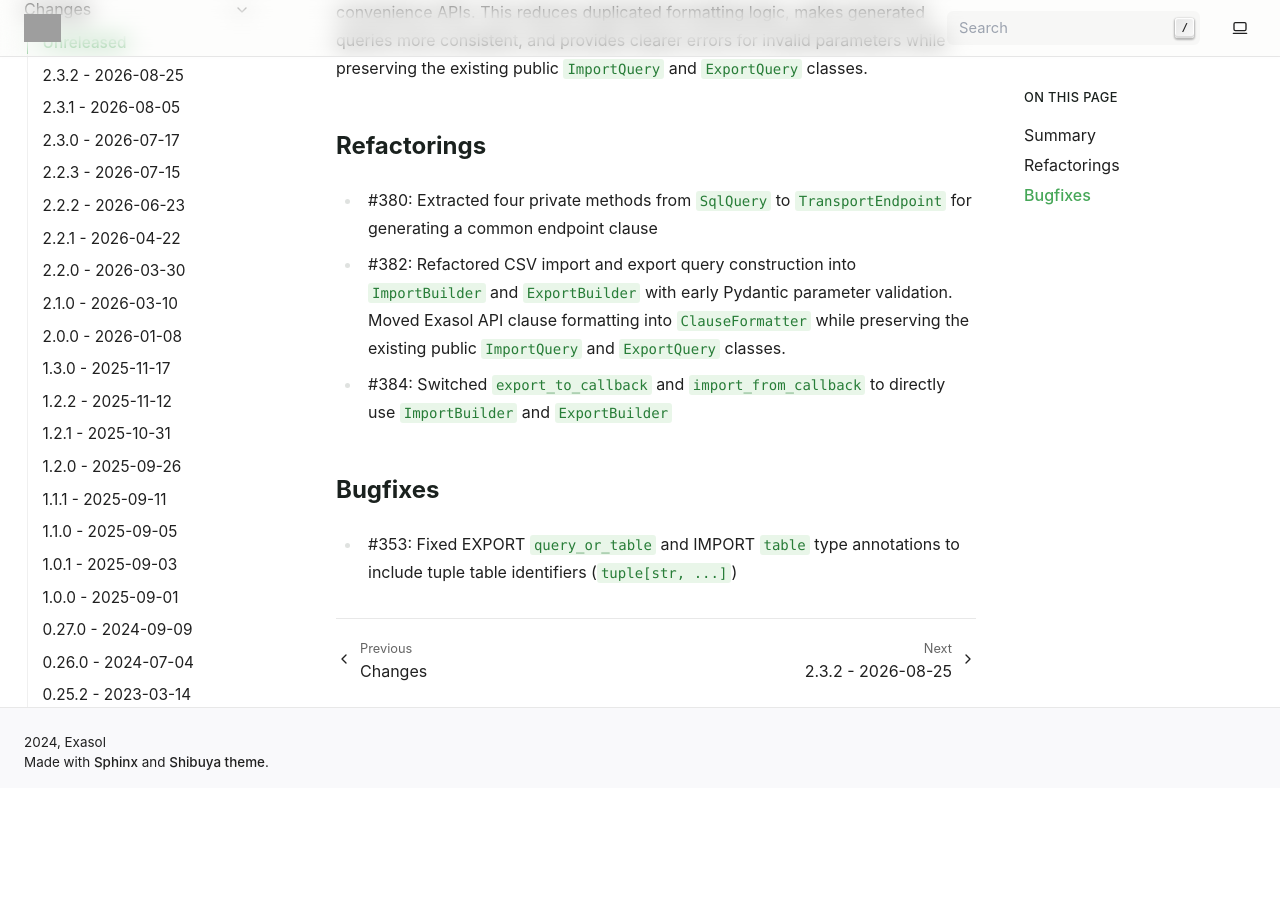
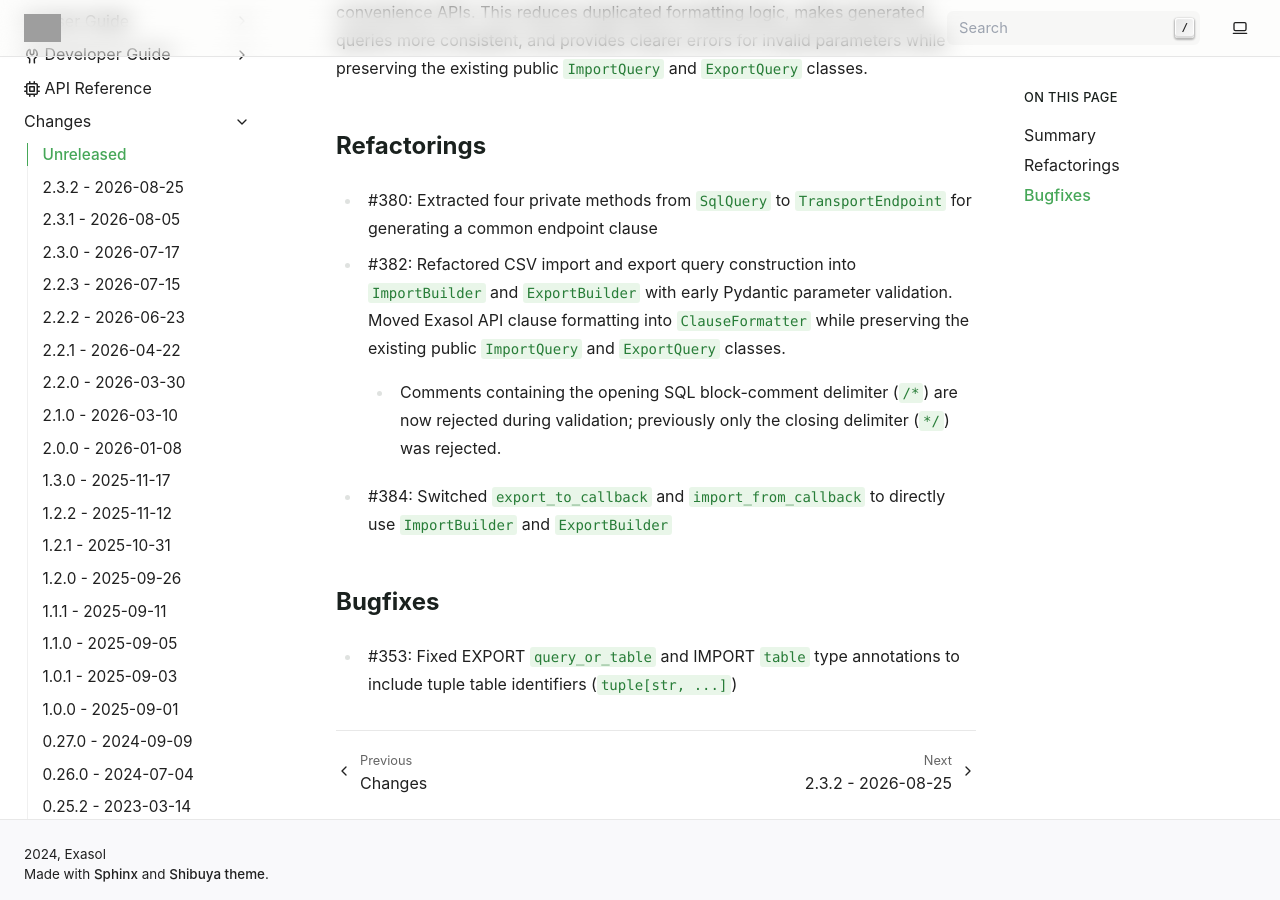
Before and after one commit to exasol/pyexasol, a Sphinx documentation site: the page built from doc/changes/unreleased.md, in a window 1280 px wide and 900 px high, scrolled down 318 px. Built offline with Sphinx 7.4.7, drawn with Linux system fonts in a browser that asks for light colours; before the commit the page ends 1106 px from its top, so only the background shows below that; grey boxes are pictures that could not be loaded.

Commit message:
Make it clearer that how comments was processed improved

```diff
--- a/doc/changes/unreleased.md
+++ b/doc/changes/unreleased.md
@@ -13,6 +13,7 @@
 
 * #380: Extracted four private methods from `SqlQuery` to `TransportEndpoint` for generating a common endpoint clause
 * #382: Refactored CSV import and export query construction into `ImportBuilder` and `ExportBuilder` with early Pydantic parameter validation. Moved Exasol API clause formatting into `ClauseFormatter` while preserving the existing public `ImportQuery` and `ExportQuery` classes.
+  * Comments containing the opening SQL block-comment delimiter (`/*`) are now rejected during validation; previously only the closing delimiter (`*/`) was rejected.
 * #384: Switched `export_to_callback` and `import_from_callback` to directly use `ImportBuilder` and `ExportBuilder`
 
 ## Bugfixes
```
